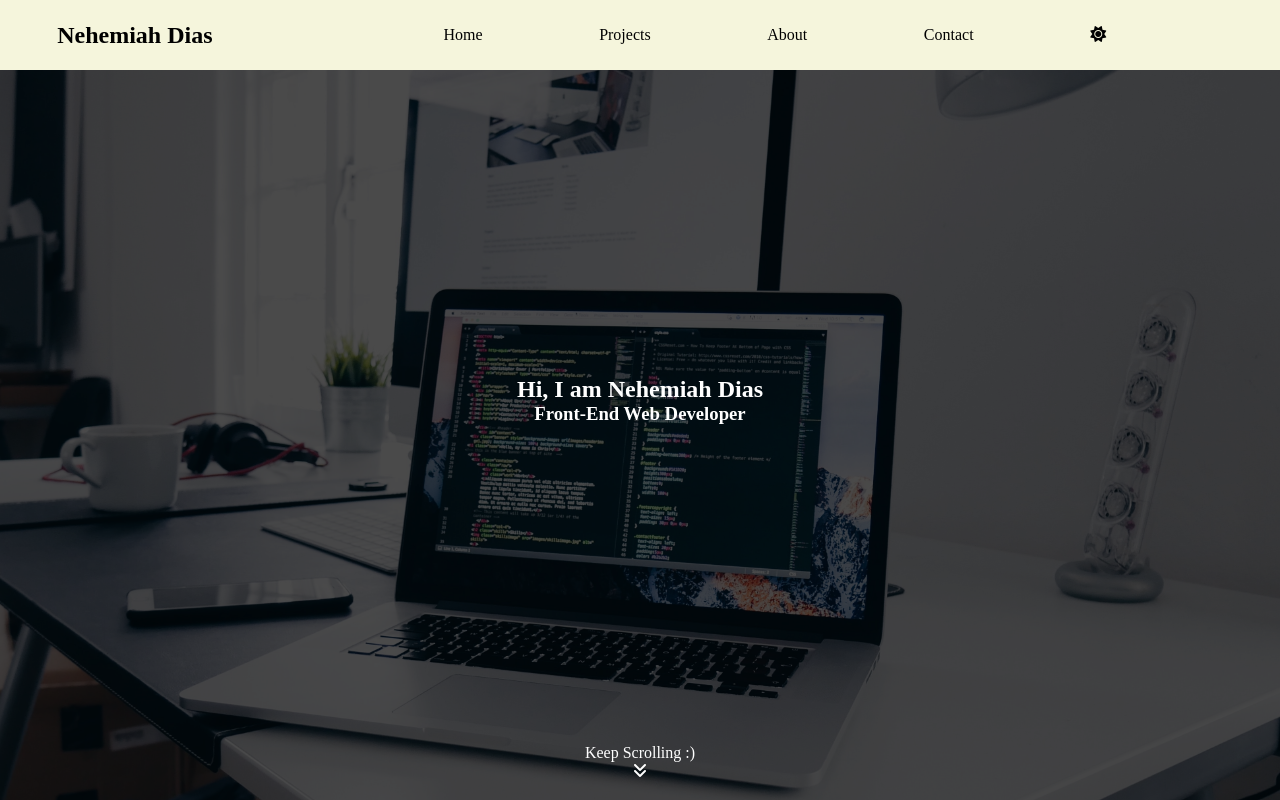
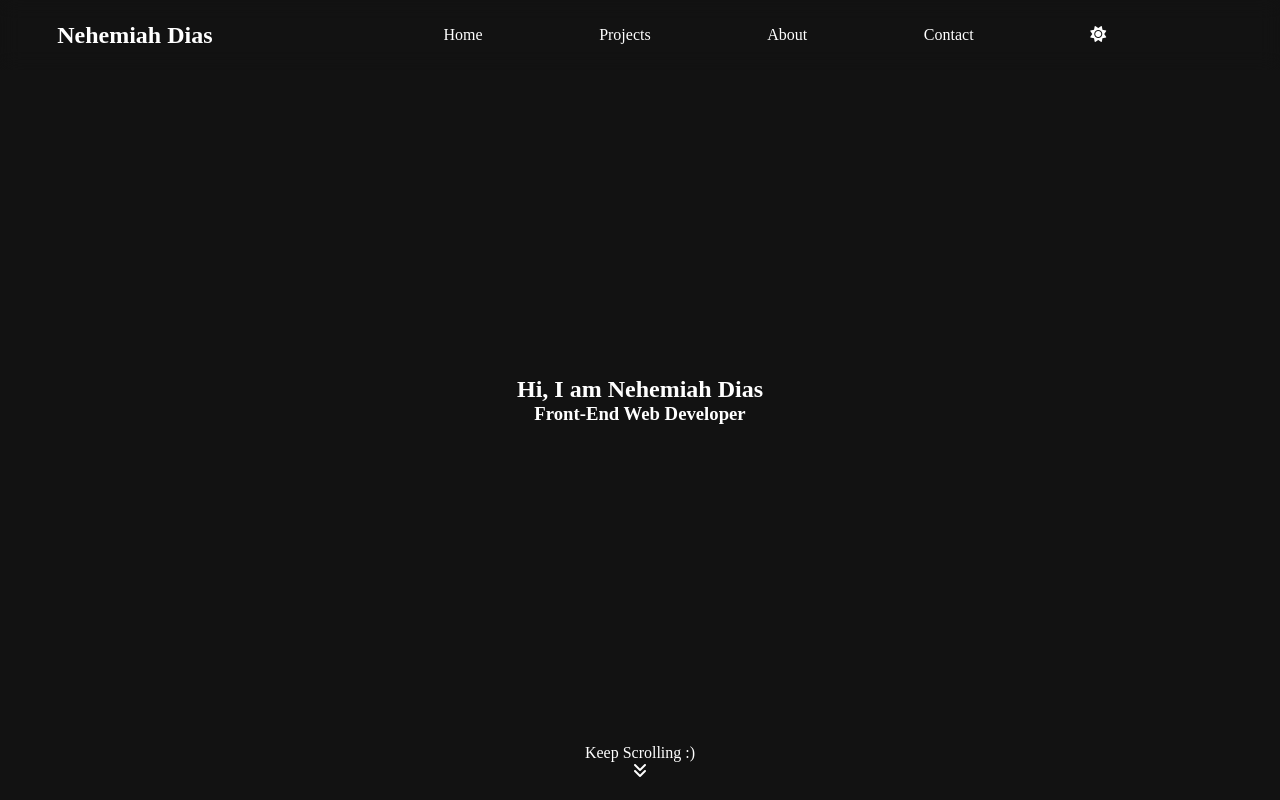
Before and after one commit to NehemiahDias/portfolio-site, a React (Create React App) app: page / in a window 1280 px wide. Shown: the top 800 px of the page. Built offline with nearby package versions, Linux system fonts and the light colour scheme.

Commit message:
change styling
changed background and added a frosted look to the navbar

```diff
--- a/public/style.css
+++ b/public/style.css
@@ -3,3 +3,6 @@
     margin: 0;
     box-sizing: border-box;
 }
+body {
+    background-color: #121212;
+}
--- a/src/components/headerConponents/HeaderComponent.css
+++ b/src/components/headerConponents/HeaderComponent.css
@@ -4,8 +4,9 @@
     justify-content: space-around;
     align-items: center;
     height: 70px;
-    background-color: beige;
-    position: absolute;
+    backdrop-filter: blur(10px);
+    color: white;
+    position: fixed;
     top: 0;
 }
 #navbar ul {
--- a/src/components/homeComponents/HomeComponent.css
+++ b/src/components/homeComponents/HomeComponent.css
@@ -1,6 +1,7 @@
 #welcome-section {
     text-align: center;
-    background: url('../../../public/images/home-bg.jpg');
+    background-color: #121212;
+    /*background: url('../../../public/images/home-bg.jpg');*/
     background-repeat: no-repeat;
     background-size: cover;
     height: 100vh;
@@ -11,7 +12,6 @@
     bottom: 20px;
 }
 .welcome-bg {
-    background-color: rgba(0, 0, 0, 0.7);
     height: 100%;
     display: flex;
     justify-content: center;
```
